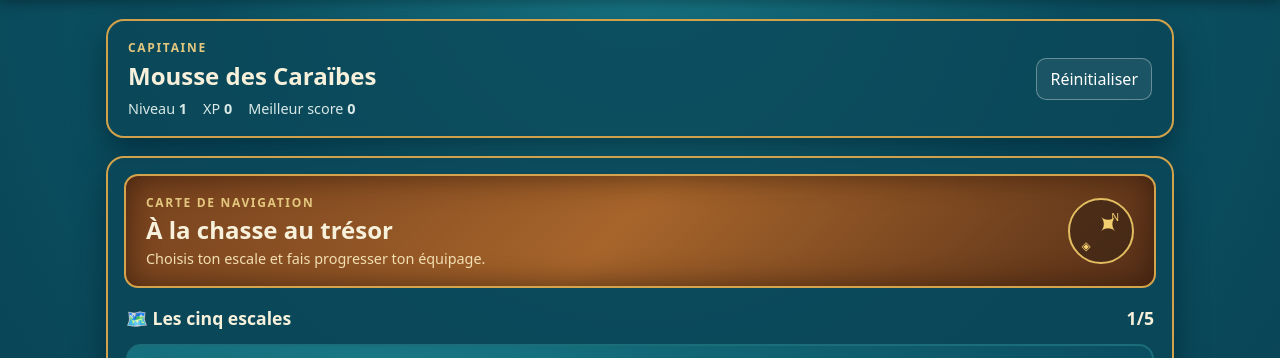
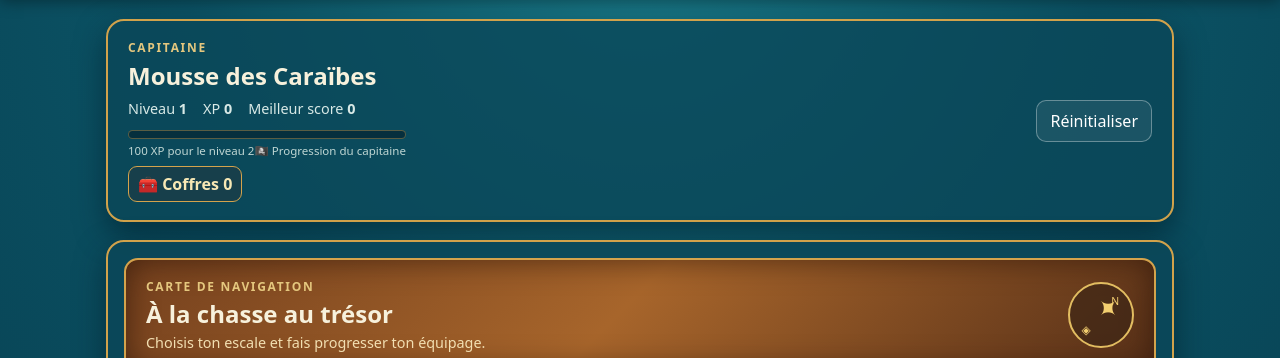
Before and after one commit to lionel-oss007/mahjong-pirate, a plain HTML site: page index.html in a window 1280 px wide. Shown: the part 67-425 px from the top of the page. Drawn offline with Linux system fonts and the light colour scheme.

Commit message:
feat: load pirate progression system

```diff
--- a/index.html
+++ b/index.html
@@ -44,5 +44,6 @@
 <dialog id="win" class="win-modal"><div class="treasure">🏆</div><h2>Victoire !</h2><p id="winText"></p><div id="stars" class="stars">★★★</div><div class="reward"><span>🪙 +<b id="rewardCoins">0</b></span><span>⭐ +<b id="rewardXp">0</b> XP</span></div><div class="modal-actions"><button id="next" type="button">Île suivante</button><button id="homeWin" class="ghost" type="button">Retour à la carte</button></div></dialog>
 <dialog id="deadlock" class="deadlock-modal"><div class="deadlock-icon">☠️</div><div class="eyebrow">Alerte du capitaine</div><h2>Impasse !</h2><p id="deadlockText">Aucune paire libre n'est disponible.</p><div class="deadlock-tip">⚓ Le plateau n'est pas perdu : un mélange peut débloquer de nouvelles paires.</div><div class="modal-actions"><button id="deadlockShuffle" type="button">🔀 Mélanger</button><button id="deadlockRestart" class="ghost" type="button">↻ Rejouer</button></div></dialog>
 <script src="app.js?v=20260906-5" defer></script>
+<script src="progression.js?v=20260906-1" defer></script>
 </body>
 </html>
```
